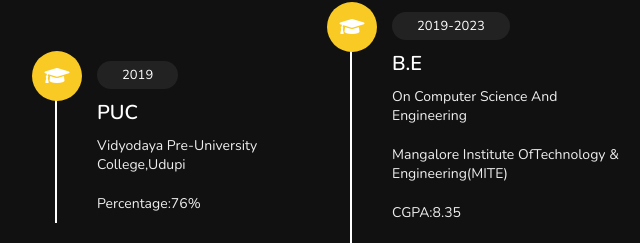
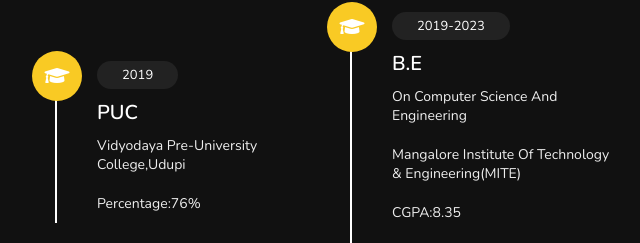
Before and after one commit to spandana1401/spandana1401.github.io, a plain HTML site: page index.html in a window 1280 px wide. Shown: the part 1718-1961 px from the top of the page, 640-1280 px from the left. Drawn offline with nearby package versions, Linux system fonts and the light colour scheme.

Commit message:
index.html

```diff
--- a/index.html
+++ b/index.html
@@ -134,7 +134,7 @@
                 <span>2019-2023</span>
                 <h3>B.E</h3>
                 <p>On Computer Science and Engineering</p>
-                <p>Mangalore Institute ofTechnology & Engineering(MITE)</p>
+                <p>Mangalore Institute of Technology & Engineering(MITE)</p>
                 <p>CGPA:8.35</p>
                 <p>percentage:76%</p>
             </div>
```
